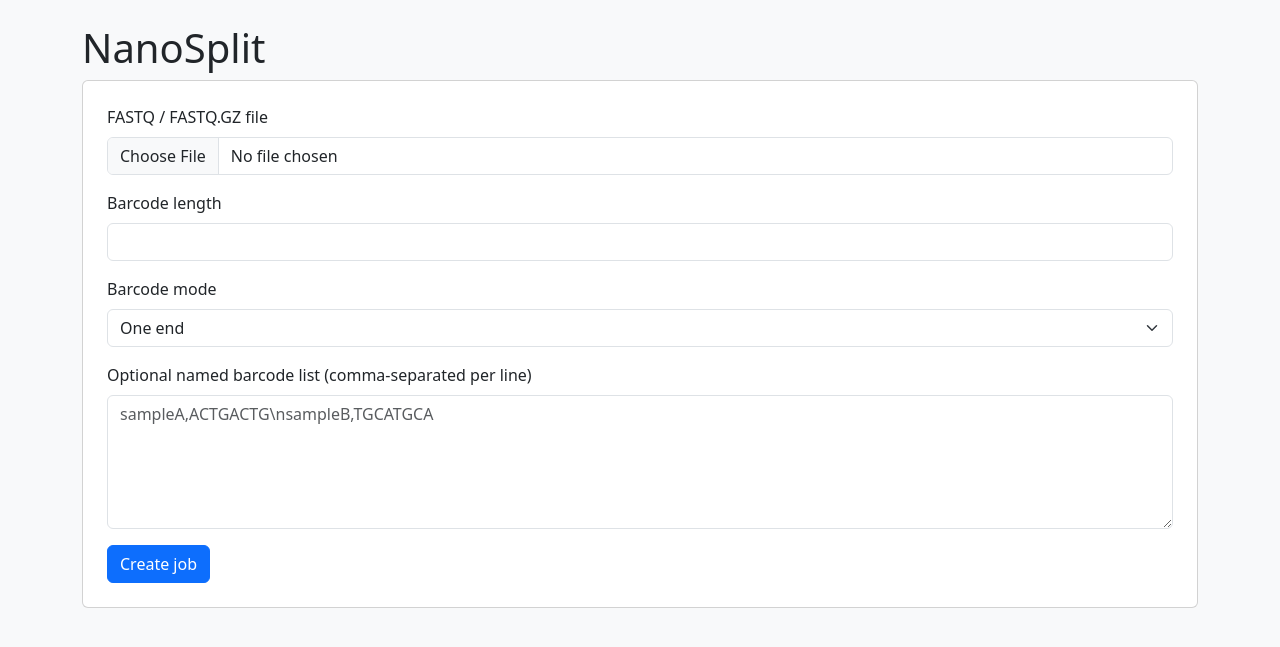
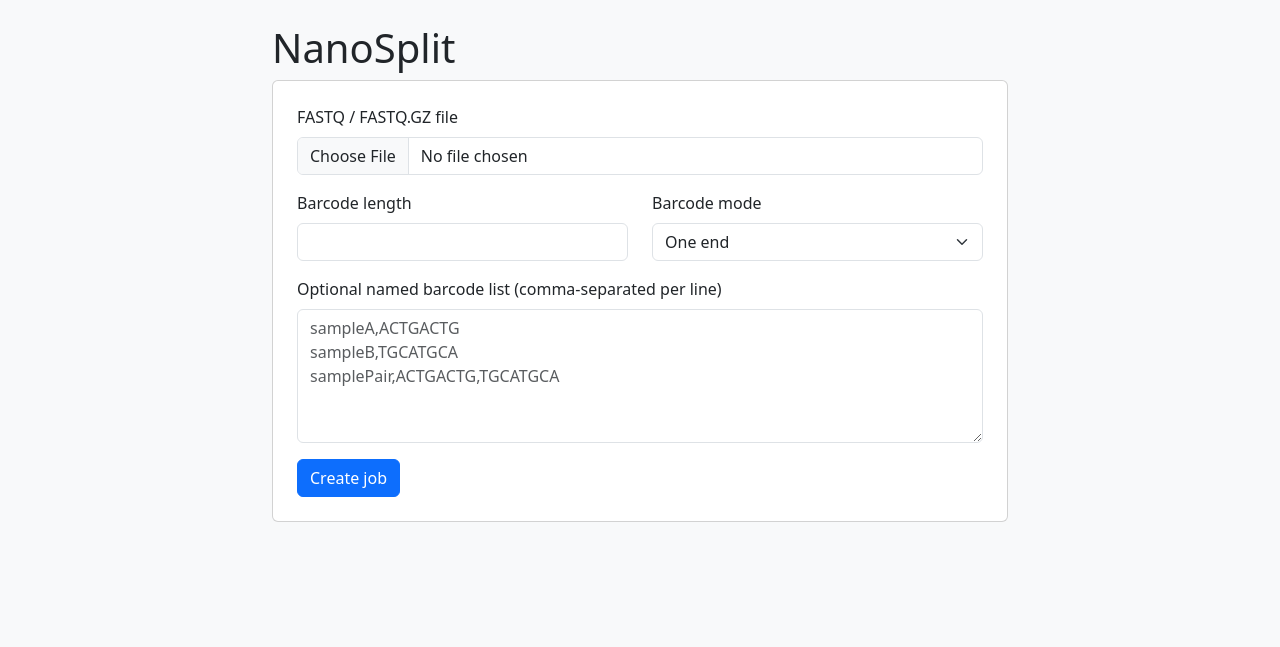
Before and after one commit to s-andrews/nanosplit, a Flask app: page / in a window 1280 px wide. Shown: the top 647 px of the page. Run offline with Flask 3, Linux system fonts and the light colour scheme; parts of the project's set-up code (start-up, migrations or seed data) failed here and were passed over.

Commit message:
Improve input form layout

```diff
--- a/templates/index.html
+++ b/templates/index.html
@@ -4,9 +4,14 @@
   <meta charset="utf-8">
   <title>NanoSplit</title>
   <link href="https://cdn.jsdelivr.net/npm/bootstrap@5.3.3/dist/css/bootstrap.min.css" rel="stylesheet">
+  <style>
+    .form-shell {
+      max-width: 760px;
+    }
+  </style>
 </head>
 <body class="bg-light">
-<div class="container py-4">
+<div class="container py-4 form-shell">
   <h1>NanoSplit</h1>
   <div class="card p-4">
     <form action="{{ url_for('create_job') }}" method="post" enctype="multipart/form-data">
@@ -14,20 +19,24 @@
         <label class="form-label">FASTQ / FASTQ.GZ file</label>
         <input class="form-control" type="file" name="fastq_file" required>
       </div>
-      <div class="mb-3">
+      <div class="row">
+        <div class="col-md-6 mb-3">
           <label class="form-label">Barcode length</label>
           <input class="form-control" type="number" name="barcode_length" min="1" required>
         </div>
-      <div class="mb-3">
+        <div class="col-md-6 mb-3">
           <label class="form-label">Barcode mode</label>
           <select class="form-select" name="barcode_mode">
             <option value="one">One end</option>
             <option value="both">Both ends</option>
           </select>
         </div>
+      </div>
       <div class="mb-3">
         <label class="form-label">Optional named barcode list (comma-separated per line)</label>
-        <textarea class="form-control" name="named_barcodes" rows="5" placeholder="sampleA,ACTGACTG\nsampleB,TGCATGCA"></textarea>
+        <textarea class="form-control" name="named_barcodes" rows="5" placeholder="sampleA,ACTGACTG
+sampleB,TGCATGCA
+samplePair,ACTGACTG,TGCATGCA"></textarea>
       </div>
       <button class="btn btn-primary">Create job</button>
     </form>
```
Lines whose indentation alone changed are shown as unchanged.
